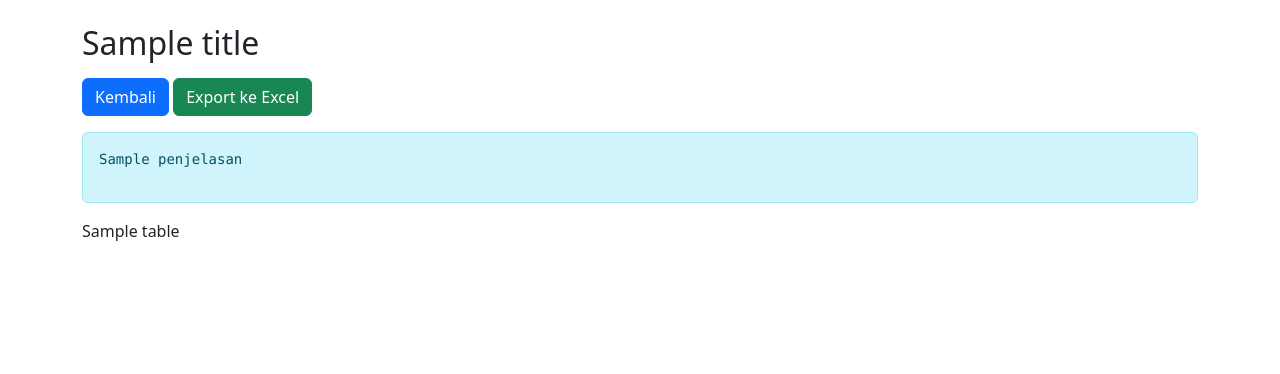
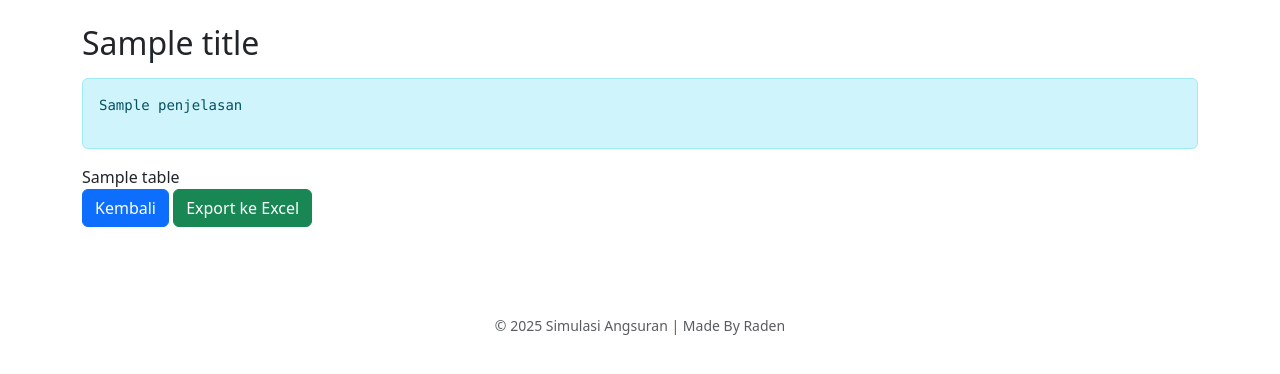
Before and after one commit to CodewithRaden/loan_app, a Flask app: template templates/result.html in a window 1280 px wide. Shown: the top 374 px of the page. Run offline with Flask 3, Linux system fonts and the light colour scheme; the template is opened without the code that fills it: most values are stand-ins (such as "Sample title", 1, 10 or a date in 2020).

Commit message:
result change

```diff
--- a/templates/result.html
+++ b/templates/result.html
@@ -28,9 +28,6 @@
   <body>
     <div class="container mt-4">
       <h2 class="mb-3">{{ title }}</h2>
-      <a href="/" class="btn btn-primary mb-3">Kembali</a>
-      <a href="/export_excel" class="btn btn-success mb-3">Export ke Excel</a>
-
       <!-- Tambahan penjelasan -->
       {% if penjelasan %}
       <div class="alert alert-info">
@@ -41,6 +38,17 @@
       <div class="table-responsive">
         {% for table in tables %} {{ table|safe }} {% endfor %}
       </div>
+      <a href="/" class="btn btn-primary mb-3">Kembali</a>
+      <a href="/export_excel" class="btn btn-success mb-3">Export ke Excel</a>
     </div>
+    <br />
+    <footer class="text-center mt-5">
+      <p class="text-muted small mb-0">
+        © 2025 Simulasi Angsuran | Made By Raden
+      </p>
+    </footer>
+    <br />
+    <br />
+    <br />
   </body>
 </html>
```
